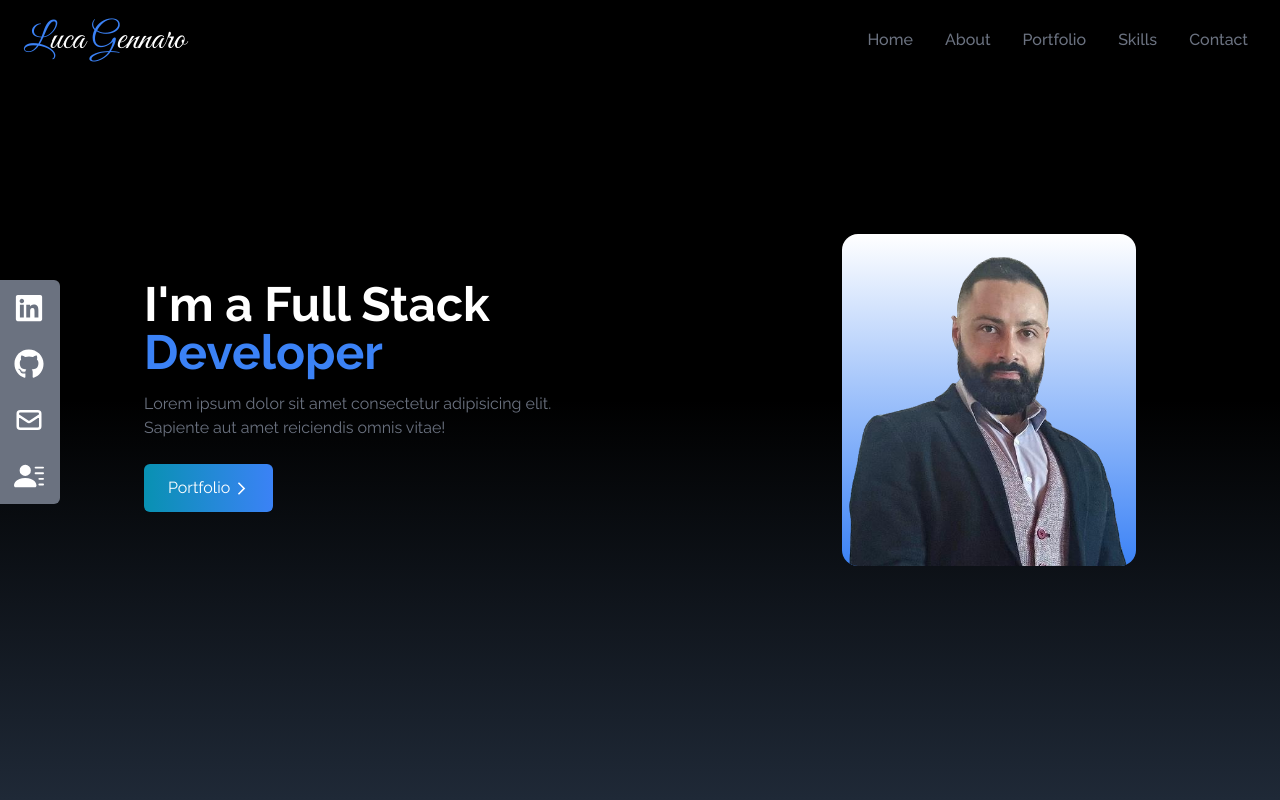
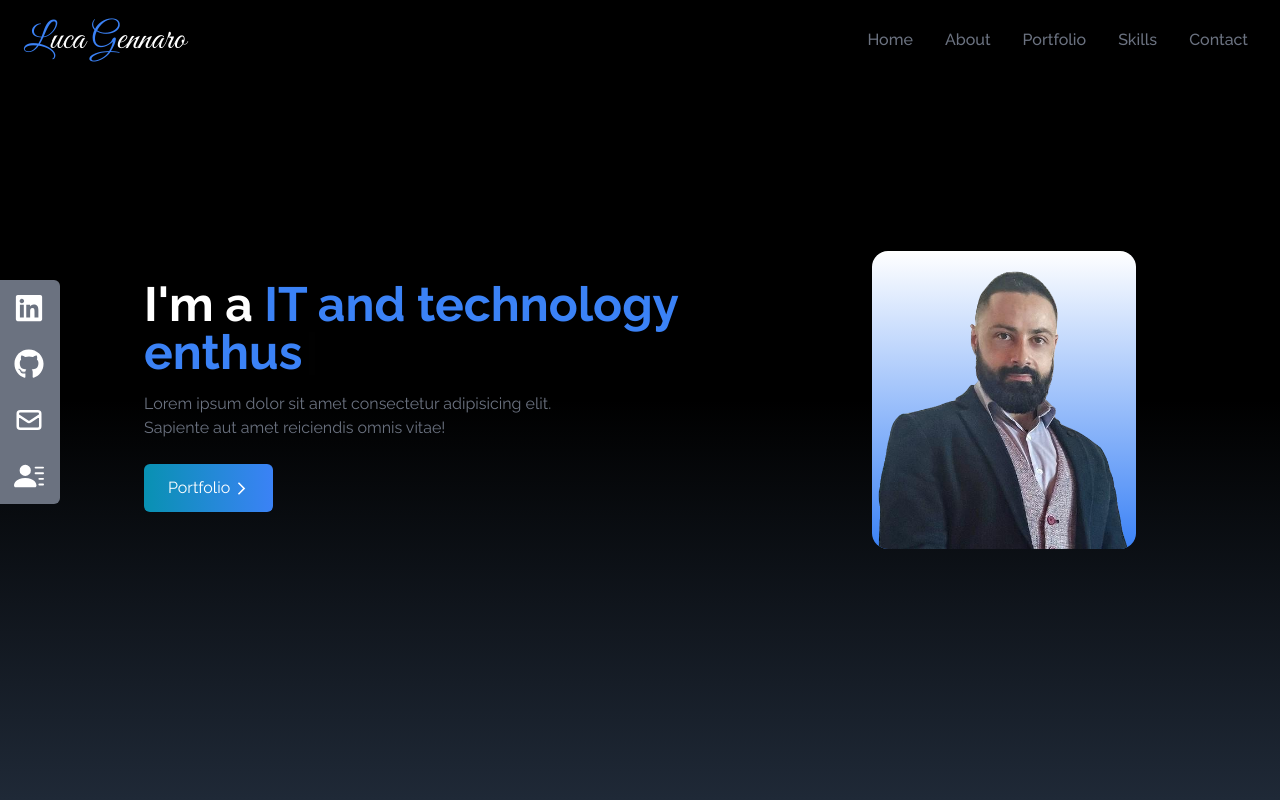
Before and after one commit to luca-gennaro/My-Portfolio, a React (Create React App) app: page / in a window 1280 px wide. Shown: the top 800 px of the page. Built offline with nearby package versions, Linux system fonts and the light colour scheme.

Commit message:
add typewriter in hero

```diff
--- a/package.json
+++ b/package.json
@@ -11,6 +11,7 @@
     "react-icons": "^4.7.1",
     "react-scripts": "5.0.1",
     "react-scroll": "^1.8.9",
+    "react-simple-typewriter": "^5.0.1",
     "web-vitals": "^2.1.4"
   },
   "scripts": {
--- a/src/components/Home.jsx
+++ b/src/components/Home.jsx
@@ -1,9 +1,16 @@
 import React from 'react'
+import { useTypewriter, Cursor } from "react-simple-typewriter";
 import HeroImage from "../assets/heroImage.png"
 import { MdArrowForwardIos } from "react-icons/md"
 import { Link } from "react-scroll";
 
 const Home = () => {
+
+    const [text] = useTypewriter({
+        words: ["Musician", "IT and technology enthusiast", "Full Stack Developer"],
+        deleteSpeed: 30,
+    })
+
     return (
         <div name="home"
             className='h-screen w-full bg-gradient-to-b from-black via-black to-gray-800'
@@ -12,7 +19,7 @@ const Home = () => {
 
                 <div className='flex flex-col justify-center h-full'>
                     <h2 className='text-4xl sm:text-5xl font-bold text-white'>
-                        I'm a Full Stack <span className='text-blue-500'>Developer</span>
+                        I'm a  <span className='text-blue-500'>{text}</span><Cursor />
                     </h2>
                     <p className='text-gray-500 py-4 max-w-md'>
                         Lorem ipsum dolor sit amet consectetur adipisicing elit. Sapiente aut amet reiciendis omnis vitae!
```
Also changed, not shown: 1 other file (tests, documents, lock files or other folders).
